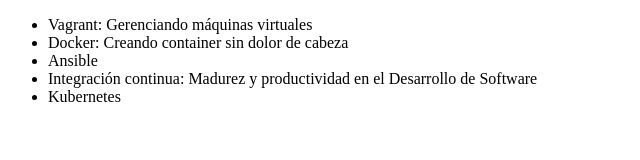
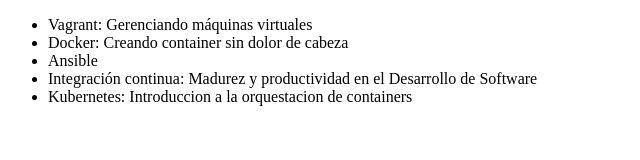
Before and after one commit to MaxContreras14/alura-git, a plain HTML site: page index.html in a window 1280 px wide. Shown: the whole page, without its empty margins (0-640 px from the left). Drawn offline with Linux system fonts and the light colour scheme.

Commit message:
Modificando el nombre del curso de kibernetes

```diff
--- a/index.html
+++ b/index.html
@@ -10,7 +10,7 @@
          <li> Docker: Creando container sin dolor de cabeza </li>
          <li> Ansible </li>
          <li> Integración continua: Madurez y productividad en el Desarrollo de Software </li>
-         <li> Kubernetes </li>
+         <li> Kubernetes: Introduccion a la orquestacion de containers </li>
      </ul>
 </body>
 </html>
```
